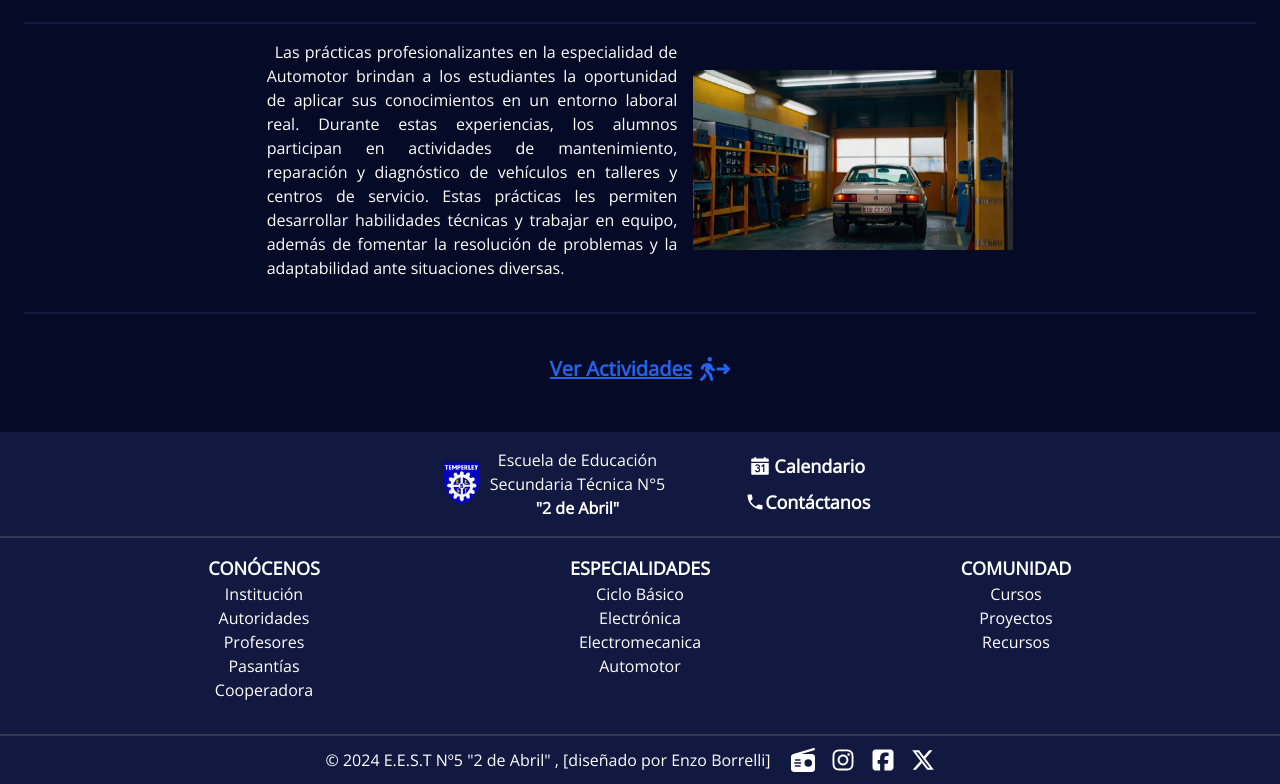
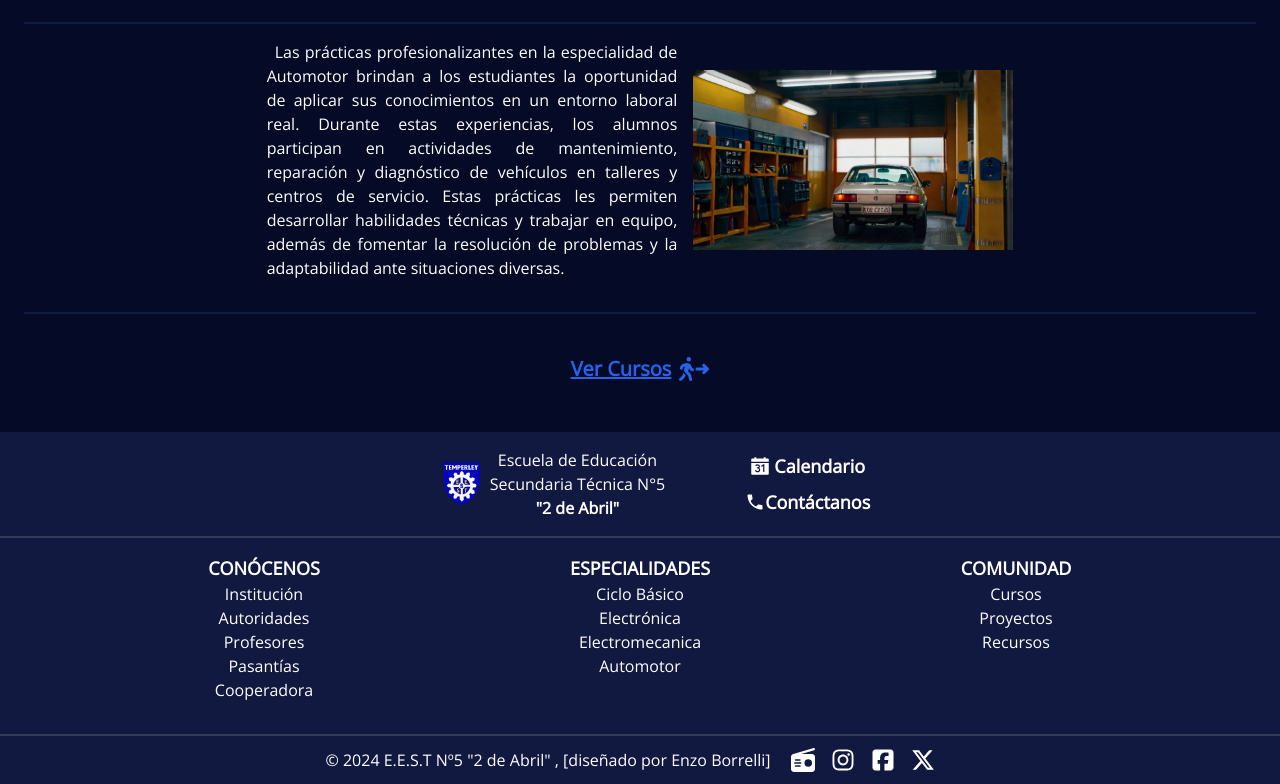
Before and after one commit to EnzoBorrelli/EESTN5-webPage, a Next.js app: page /automotor in a window 1280 px wide. Shown: the part 836-1620 px from the top of the page. Built offline with nearby package versions, Linux system fonts and the light colour scheme; no server answers.

Commit message:
Update page.tsx

```diff
--- a/app/(secciones)/(especialidades)/automotor/page.tsx
+++ b/app/(secciones)/(especialidades)/automotor/page.tsx
@@ -101,7 +101,7 @@ export default function Automotor() {
         </article>
         <hr className="mt-4 border-t-2 border-bg-200 dark:border-bg-500" />
       </section>
-      <ToNextPage label="Ver Actividades" href="/actividades" />
+      <ToNextPage label="Ver Cursos" href="/cursos" />
     </main>
   );
 }
```
